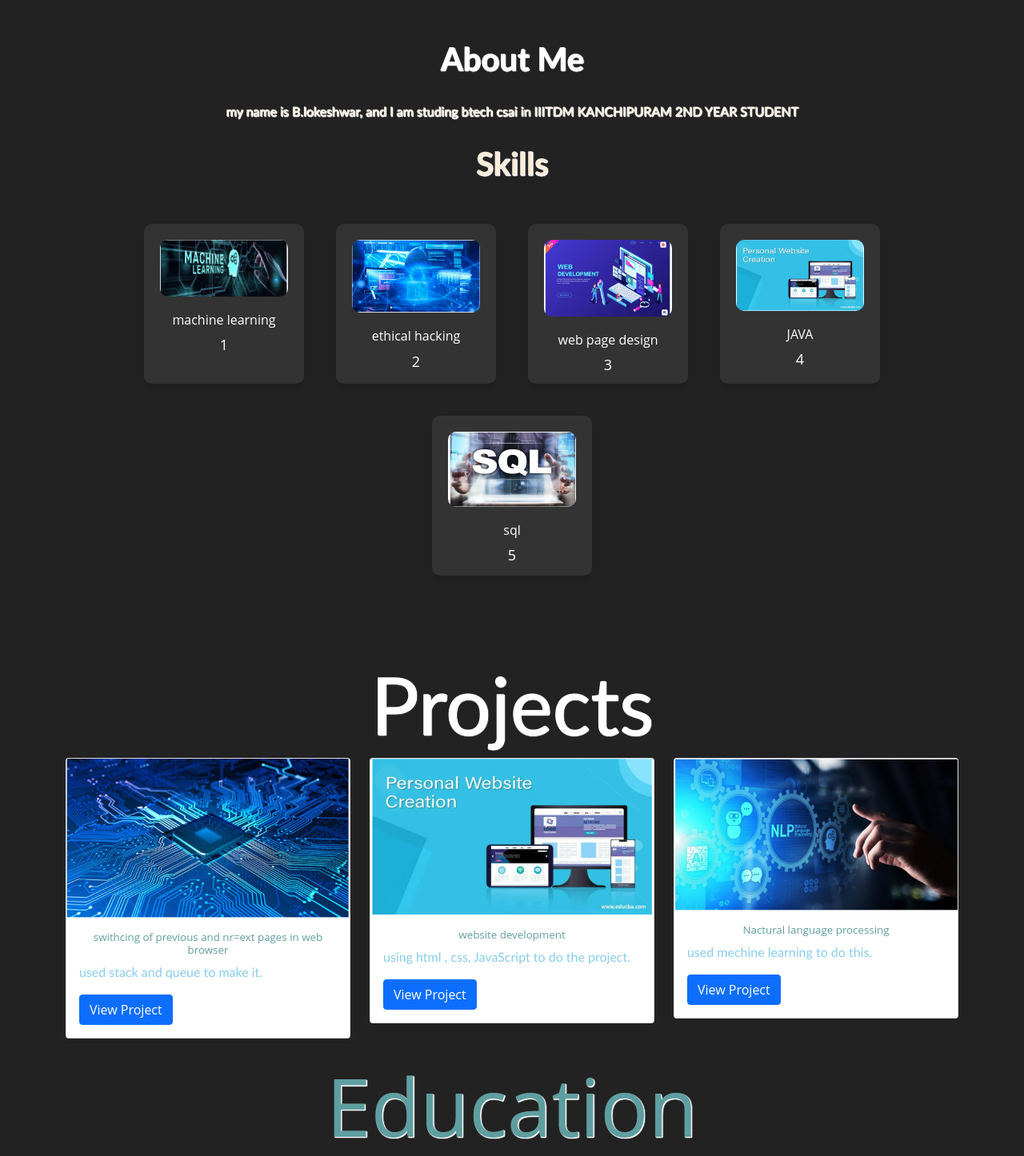
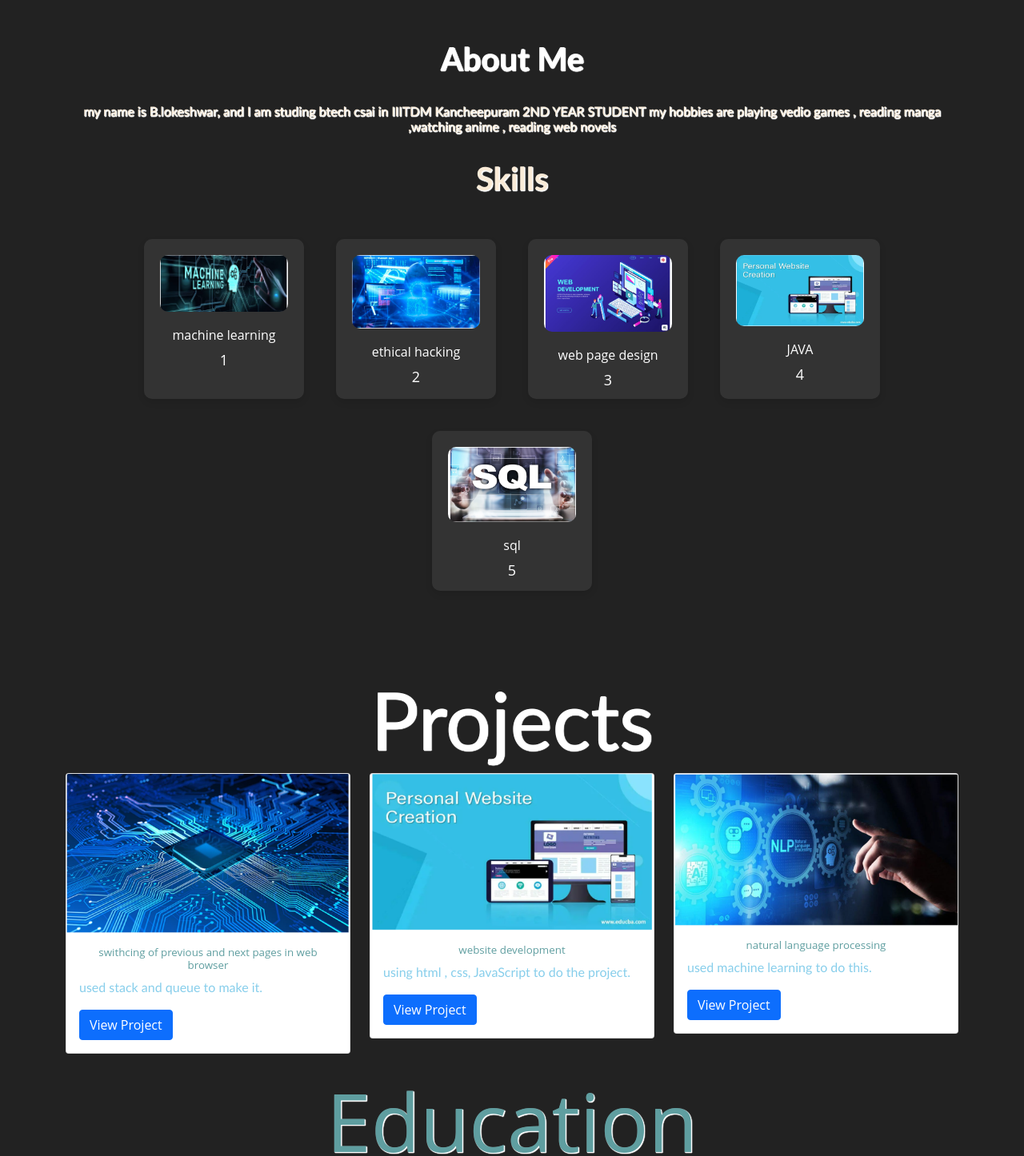
Before and after one commit to blokeshwar/cat, a plain HTML site: page index.html in a window 1280 px wide. Shown: the part 720-2166 px from the top of the page at 80% size. Drawn offline with nearby package versions, Linux system fonts and the light colour scheme.

Commit message:
Add files via upload

```diff
--- a/index.html
+++ b/index.html
@@ -23,7 +23,7 @@
     <div class="collapse navbar-collapse" id="navbarNav">
        <ul class="navbar-nav ms-auto">
          <li class="nav-item">
-          <a class="nav-link active" href="#home">Home</a>
+          <a class="nav-link active" href="https://cs21b2006.github.io/webd/">Home</a>
          </li>
          <li class="nav-item">
            <a class="nav-link" href="#about">About</a>
@@ -42,11 +42,11 @@
         </li>
         </li>
         <li class="nav-item">
-          <a class="nav-link" href="#RAHUL">Rahul</a>
+          <a class="nav-link" href="https://cs21b2006.github.io/website/">Rahul</a>
         </li>
 
         <li class="nav-item">
-          <a class="nav-link" href="#VENKECT">venkect</a>
+          <a class="nav-link" href="#VENKET">venkat</a>
         </li>
 
         <li class="nav-item">
@@ -80,7 +80,8 @@
         <h2 class="abu">About Me</h2>
 
         <h6 class=" skh ">
-             my name is B.lokeshwar, and I am studing btech csai in IIITDM KANCHIPURAM 2ND YEAR STUDENT
+             my name is B.lokeshwar, and I am studing btech csai in IIITDM Kancheepuram 2ND YEAR STUDENT
+            my hobbies are playing vedio games , reading manga ,watching anime , reading web novels
         </h6>
       <br>
 
@@ -130,7 +131,7 @@
             <div class="card mb-4">
               <img src="pr1.png" class="card-img-top" alt="Project Name">
               <div class="card-body">
-                <h5 class="card-title">swithcing of previous and nr=ext pages in web browser</h5>
+                <h5 class="card-title">swithcing of previous and next pages in web browser</h5>
                 <p class="card-text">used stack and queue to make it.</p>
                 <a href="#" class="btn btn-primary">View Project</a>
               </div>
@@ -150,8 +151,8 @@
             <div class="card mb-4">
               <img src="nlp.png" class="card-img-top" alt="Project Name">
               <div class="card-body">
-                <h5 class="card-title">Nactural language processing</h5>
-                <p class="card-text">used mechine learning to do this.</p>
+                <h5 class="card-title">natural language processing</h5>
+                <p class="card-text">used machine learning to do this.</p>
                 <a href="#" class="btn btn-primary">View Project</a>
               </div>
             </div>
```
